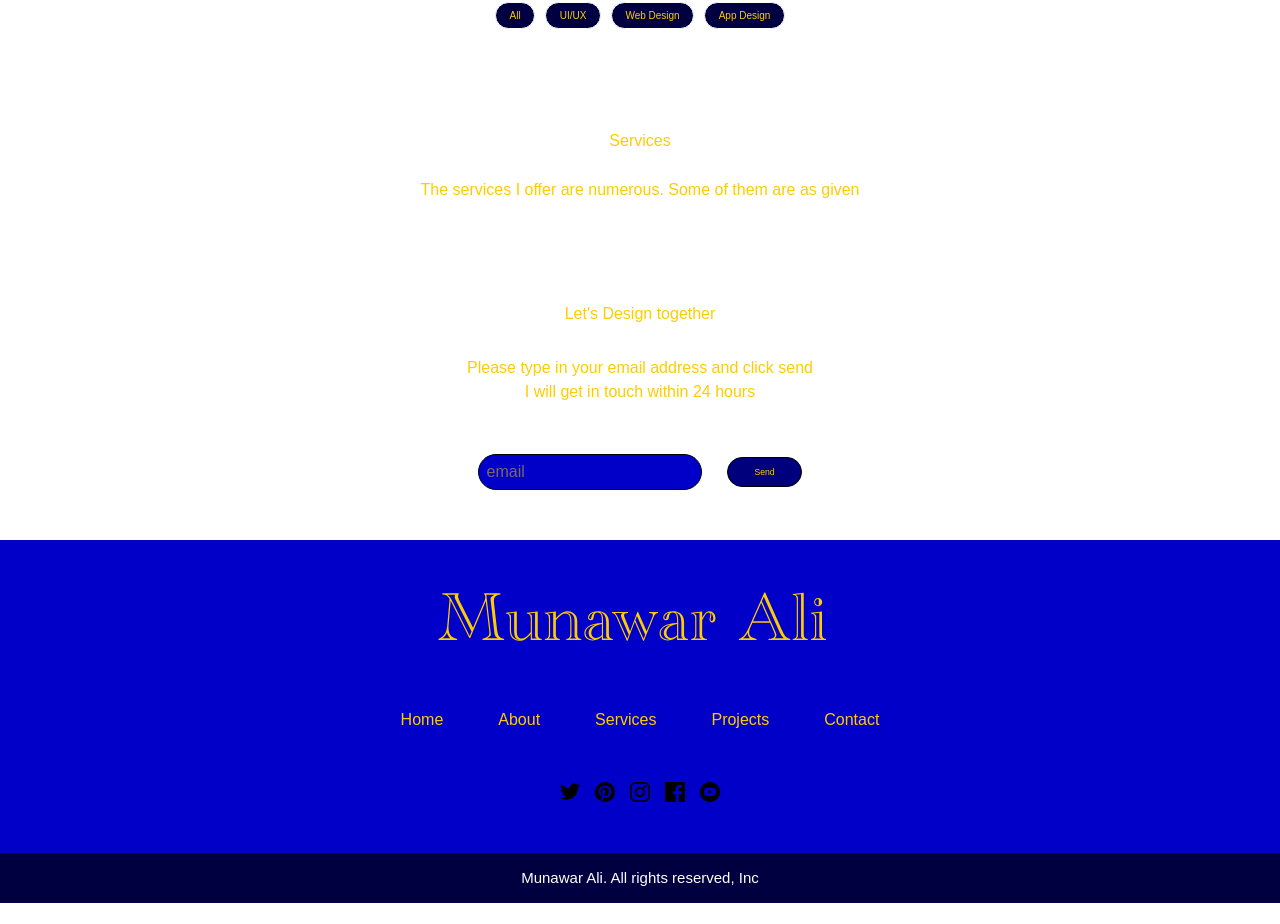
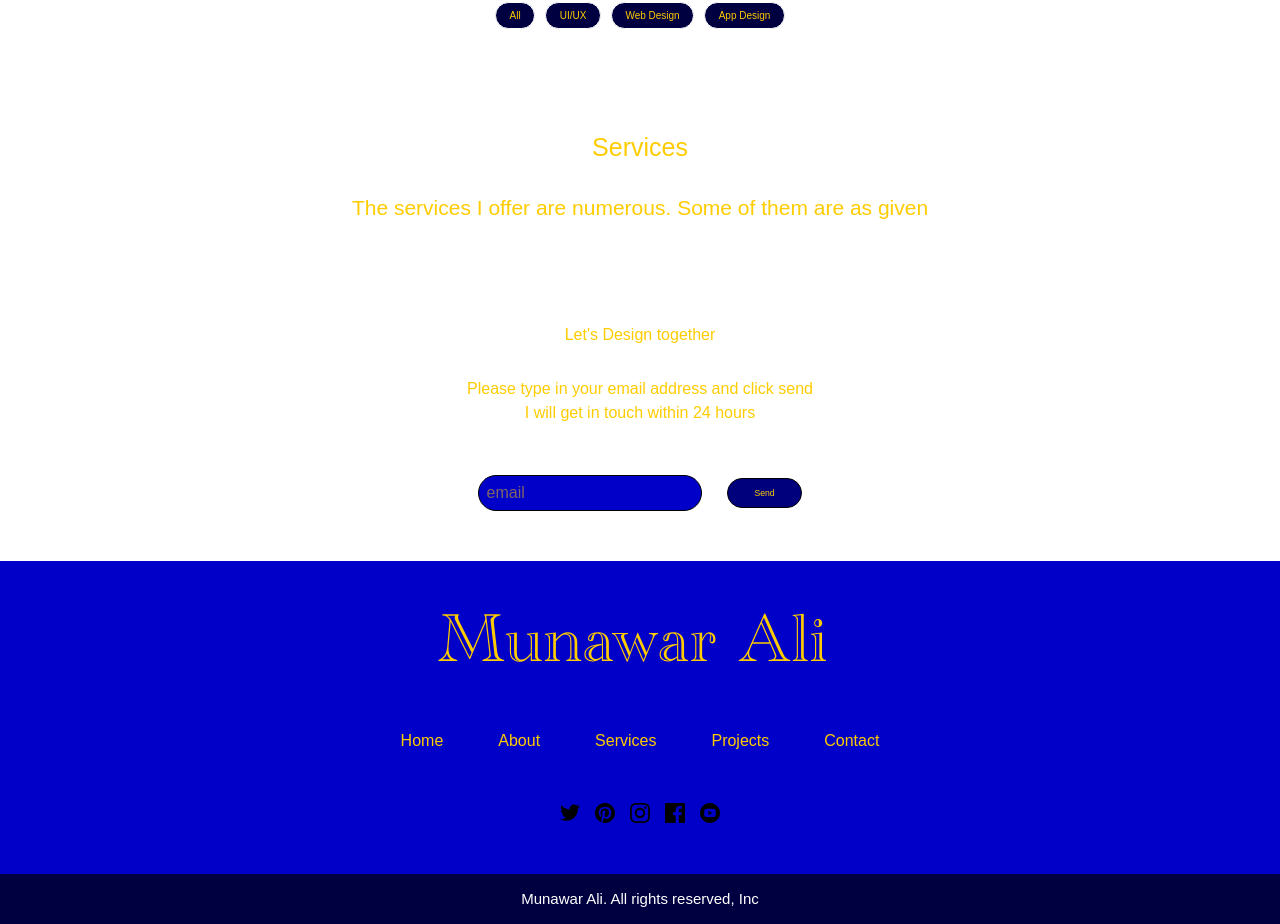
Before and after one commit to Webmav/my-portfolio, a React (Vite) app: page / in a window 1280 px wide. Shown: the part 1373-2297 px from the top of the page. Before the commit the page ends 2276 px from the top, so only its background shows below. Built offline with nearby package versions, Linux system fonts and the light colour scheme; a web font is replaced by a local one.

Commit message:
Finished styling services component except carousel.

```diff
--- a/src/components/Services.jsx
+++ b/src/components/Services.jsx
@@ -1,9 +1,9 @@
 export default function Services() {
     return(
         <div className="grid justify-items-center py-[25px] md:py-[50px] ">
-            <h1 className="">Services</h1>
+            <h1 className="text-[12.5px] md:text-[25px] ">Services</h1>
 
-            <p className="mbs-[10px] md:mbs-[25px]">The services I offer are numerous. Some of them are as given</p>
+            <p className="mbs-[10px] md:mbs-[25px] text-[10.5px] md:text-[21px] ">The services I offer are numerous. Some of them are as given</p>
 
             {/* scroll... */}
         </div>
```
